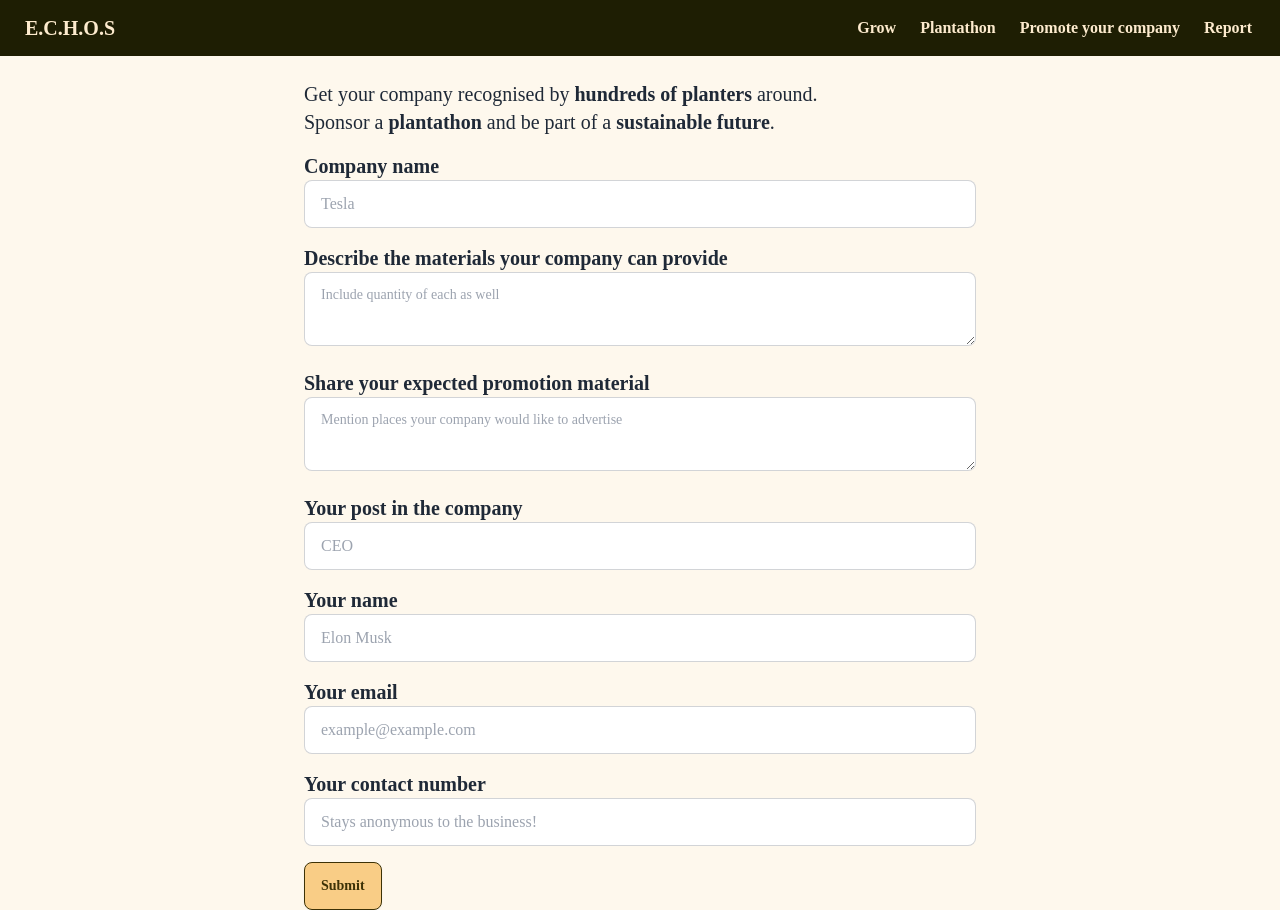
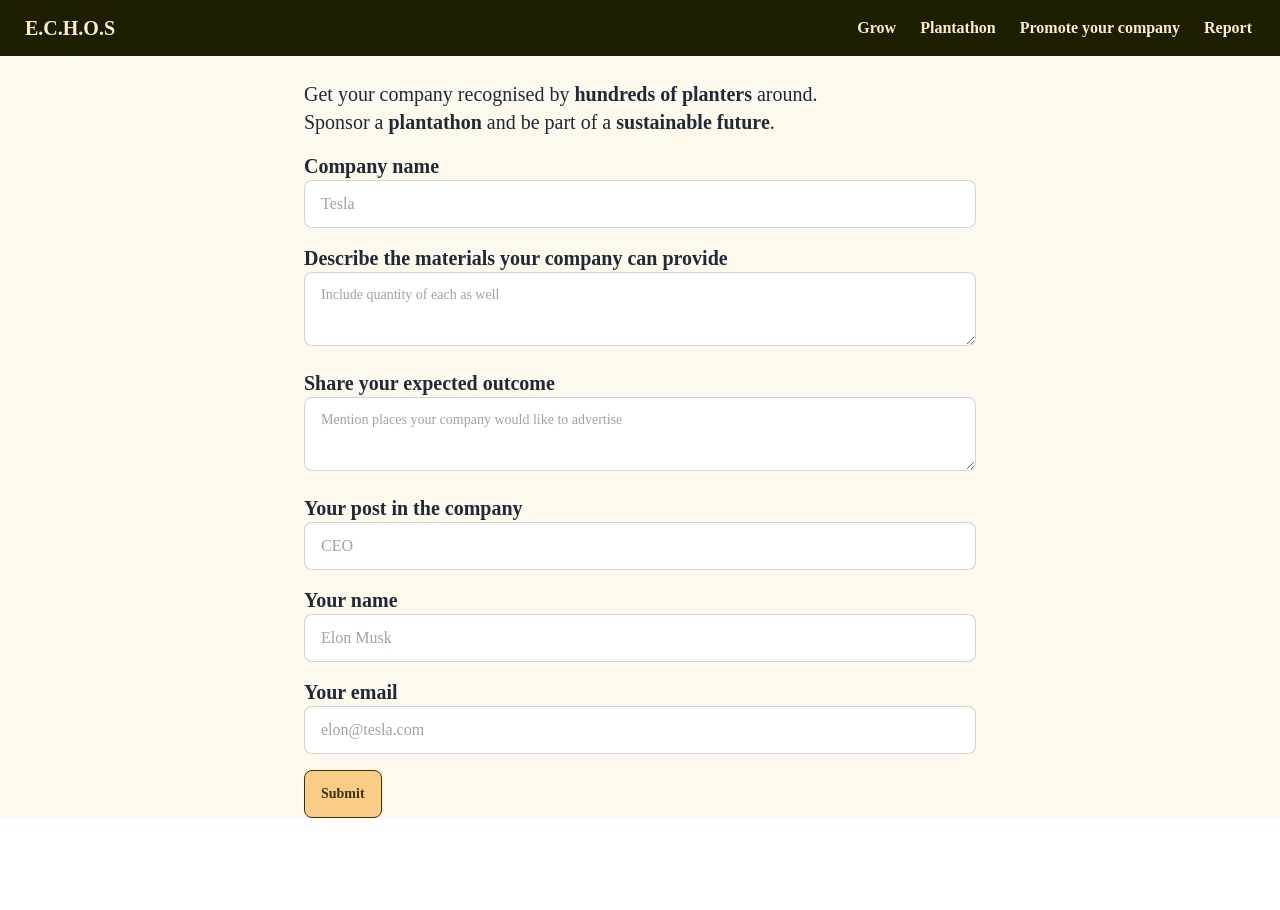
Before and after one commit to po-creates/ECHOS, a SvelteKit app: page /promote in a window 1280 px wide. After the commit the page ends 818 px from the top, so only its background shows below. Built offline with nearby package versions, Linux system fonts and the light colour scheme; a web font is replaced by a local one.

Commit message:
fix: Use forms instead

```diff
--- a/src/routes/promote/+page.svelte
+++ b/src/routes/promote/+page.svelte
@@ -19,13 +19,12 @@
 		/>
 		<Textarea
 			placeholder="Mention places your company would like to advertise"
-			title="Share your expected promotion material"
+			title="Share your expected outcome"
 		/>
 		<Input placeholder="CEO" title="Your post in the company" />
 		<Input placeholder="Elon Musk" title="Your name" />
-		<Input placeholder="example@example.com" title="Your email" />
-		<Input placeholder="Stays anonymous to the business!" title="Your contact number" />
+		<Input placeholder="elon@tesla.com" title="Your email" />
 
-		<Button>Submit</Button>
+		<Button onclick="alert('Report successfully submitted!')">Submit</Button>
 	</div>
 </Section>
--- a/src/routes/report/+page.svelte
+++ b/src/routes/report/+page.svelte
@@ -3,6 +3,8 @@
 	import Input from '$lib/components/Input.svelte';
 	import Textarea from '../../lib/components/Textarea.svelte';
 	import Button from '../../lib/components/Button.svelte';
+
+	async function submit() {}
 </script>
 
 <Section>
@@ -11,14 +13,30 @@
 		inform the authorities!
 	</p>
 	<div class="mt-4 space-y-4">
-		<Input placeholder="Shop No. 000, locality, City, State" title="Address of Business" />
-		<Textarea
-			placeholder="Describe how the business failed to adhere to the green policies"
-			title="Description of violation"
-		/>
-		<Input placeholder="example@example.com" title="Email of the business" />
-		<Input placeholder="+91 00000 00000" title="Phone number of the business" />
-		<Input placeholder="Stays anonymous to the business!" title="Your contact number" />
-		<Button>Report</Button>
+		<form on:submit|preventDefault={submit}>
+			<Input
+				name="address"
+				placeholder="Shop No. 000, locality, City, State"
+				title="Address of Business"
+			/>
+			<Textarea
+				name="description"
+				placeholder="Describe how the business failed to adhere to the green policies"
+				title="Description of violation"
+			/>
+			<Input name="email" placeholder="example@example.com" title="Email of the business" />
+			<Input name="phone" placeholder="+91 00000 00000" title="Phone number of the business" />
+			<Input
+				name="peronal_phone"
+				placeholder="Stays anonymous to the business!"
+				title="Your contact number"
+			/>
+
+			<button
+				class="btn btn-primary bg-accent border-primary text-primary hover:bg-primary hover:text-accent hover:border-primary p-1 px-4 text-sm"
+			>
+				Report
+			</button>
+		</form>
 	</div>
 </Section>
```
